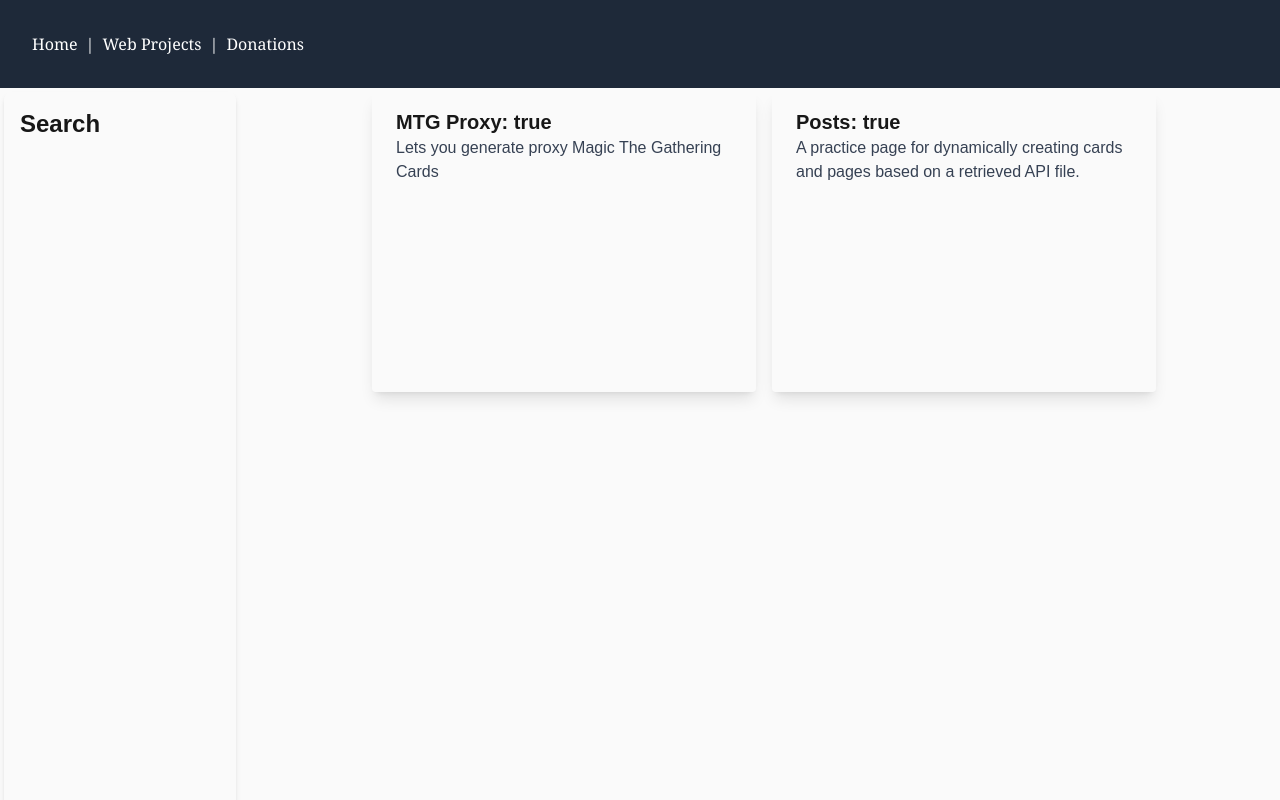
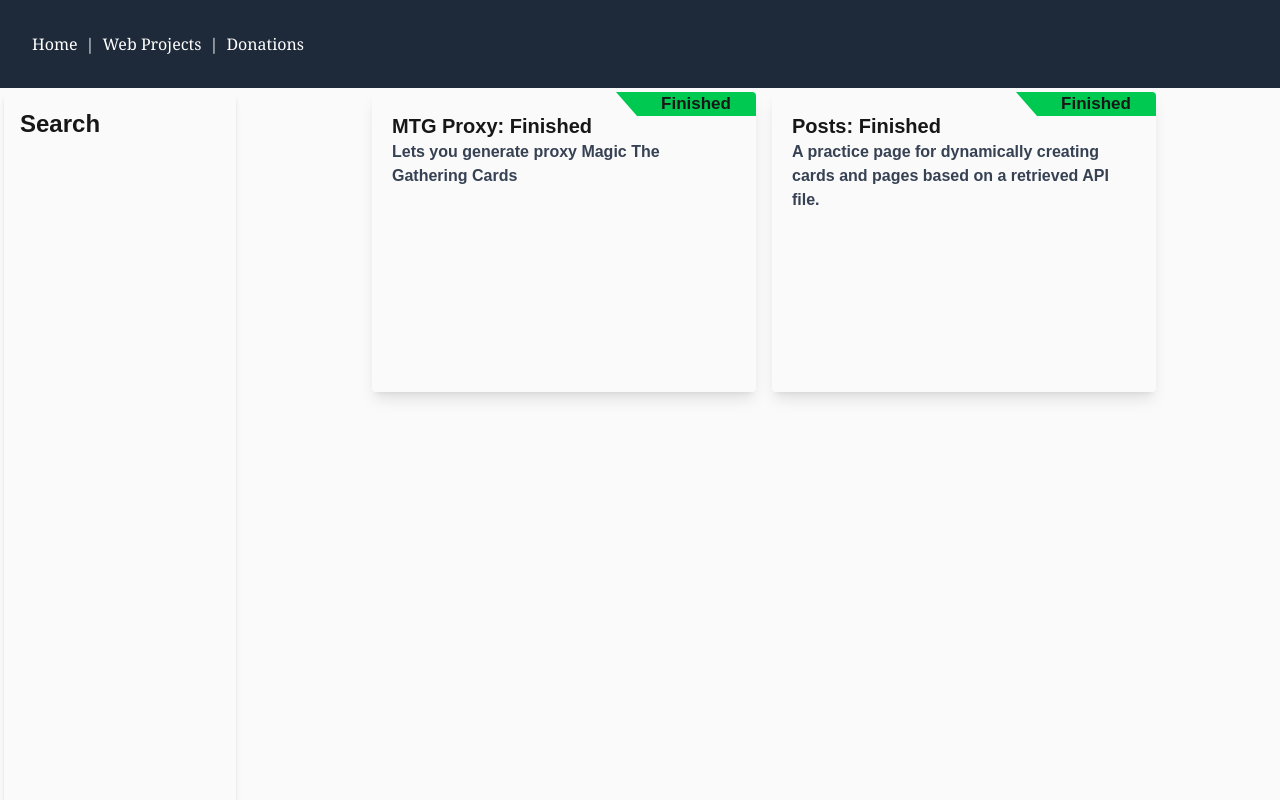
Before and after one commit to Alevarias/nextjs-practice, a Next.js app: page /projects in a window 1280 px wide. Shown: the top 800 px of the page. Built offline with nearby package versions, Linux system fonts and the light colour scheme.

Commit message:
added flag to each project card to indicate project completion

```diff
--- a/components/project-cards.tsx
+++ b/components/project-cards.tsx
@@ -11,11 +11,17 @@ interface ProjectCardProps {
 export default function ProjectCard({title = "", slug = "", description = "", completion = false}: ProjectCardProps) {
 
     return (
-        <div className="max-w-sm rounded overflow-hidden shadow-lg h-75 hover:border">
-            <div className="px-6 py-4">
-                <Link href={`/projects/${slug}`} className="font-bold text-xl mb-2 hover:underline">{title}: <span>{String(completion)}</span></Link>
+        <Link href={`/projects/${slug}`} className="font-bold text-xl mb-2">
+            <div className="relative max-w-sm rounded overflow-hidden shadow-lg h-75 hover:border px-5 py-5">
+                <div
+                    className={`absolute top-0 right-0 w-35 h-6 pl-5 text-[17px] flex items-center justify-center ${completion ? "bg-green-500" : "bg-yellow-500"}`}
+                    style={{ clipPath: "polygon(0% 0%, 100% 0%, 100% 100%, 15% 100%)" }}>
+                    {completion ? "Finished" : "In Progress"}
+                </div>
+                {title}: <span>{completion ? "Finished" : "In Progress"}</span>
                 <p className="text-gray-700 text-base">{description}</p>
             </div>
-        </div>
+        </Link>
+
     );
 }
```
